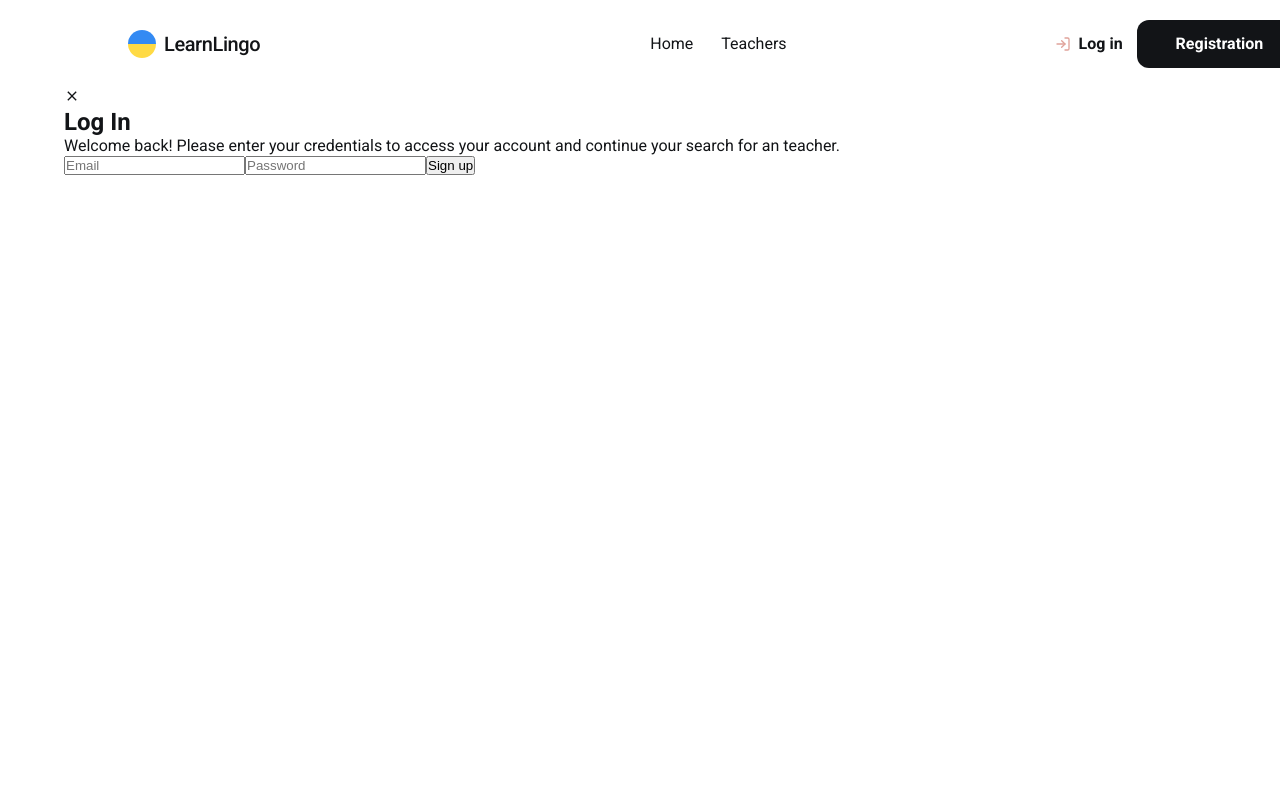
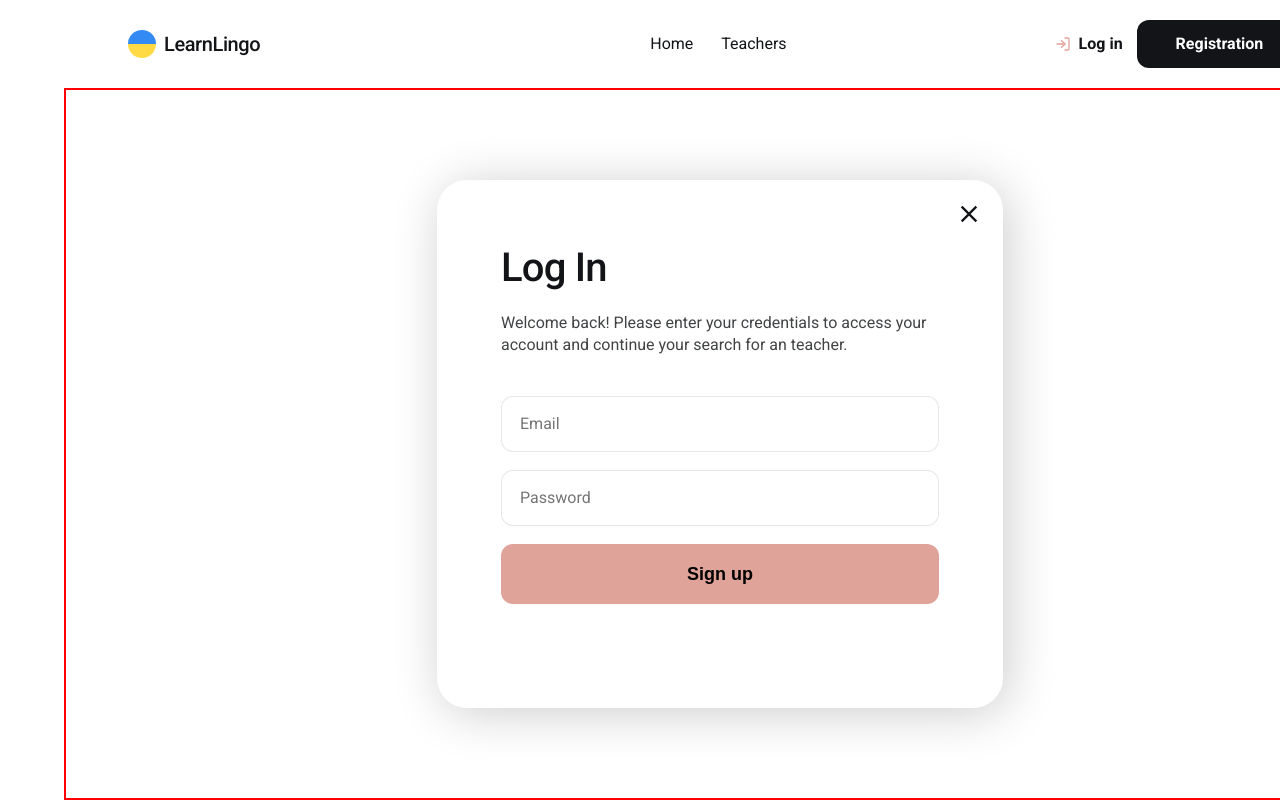
Before and after one commit to ABurianenko/LearnLingo, a React (Vite) app: page /login in a window 1280 px wide. Shown: the top 800 px of the page. Built offline with nearby package versions, Linux system fonts and the light colour scheme; no server answers.

Commit message:
modal styles

```diff
--- a/src/components/Auth/AuthModal.jsx
+++ b/src/components/Auth/AuthModal.jsx
@@ -49,7 +49,7 @@ export function AuthModal() {
     const {
         register,
         handleSubmit,
-        formState: { errors, isSubmitting },
+        formState: { isSubmitting },
         reset,
     } = useForm({ resolver: yupResolver(schema), mode: 'onTouched' });
 
@@ -57,8 +57,7 @@ export function AuthModal() {
     const onClose = useCallback(() => {
         reset();
         dispatch(closeModal());
-    }, [dispatch, reset])
-        ;
+    }, [dispatch, reset]);
 
     useEffect(() => {
         if (!mode) return;
@@ -95,11 +94,6 @@ export function AuthModal() {
         };
     }, [mode, onClose])
 
-    useEffect(() => {
-
-    }, []);
-
-
     const onBackdrop = (e) => {
         if (e.target === e.currentTarget) onClose();
     };
@@ -117,43 +111,38 @@ export function AuthModal() {
         }
     }
 
-    console.log(mode);
-
     return (
         <div
             className={s.backdrop}
             onClick={onBackdrop}
-            aria-hidden="true"
         >
             <div
                 className={s.modal}
                 ref={dialogRef}
                 aria-modal="true"
             >
-                <IoMdClose onClick={onClose} />
-                <h2>
+                <IoMdClose className={s.closeBtn} onClick={onClose} />
+                <h2 className={s.modal_title}>
                     {mode === 'register' ? 'Registration' : 'Log In'}
                 </h2>
-                <p>
+                <p className={s.modal_text}>
                     {mode === 'register' ?
                         'Thank you for your interest in our platform! In order to register, we need some information. Please provide us with the following information' :
                         'Welcome back! Please enter your credentials to access your account and continue your search for an teacher.'}
                 </p>
                 <form
+                    className={s.modal_form}
                     onSubmit={handleSubmit(onSubmit)}
                 >
                     {mode === 'register' && (
-                        <>
-                            <input placeholder="Name" {...register("name")} aria-invalid={!!errors.name} />
-                            {errors.name && <p className="err">{errors.name.message}</p>}
-                        </>
-
+                        <input className={s.modal_form_input} placeholder="Name" {...register("name")} />
                     )}
-                    <input placeholder="Email" {...register("email")} aria-invalid={!!errors.name} />
-                    {errors.name && <p className="err">{errors.email.message}</p>}
-                    <input placeholder="Password" {...register("password")} aria-invalid={!!errors.name} />
-                    {errors.name && <p className="err">{errors.password.message}</p>}
-                    <button type="submit" disabled={isSubmitting}>
+                    <input className={s.modal_form_input} placeholder="Email" {...register("email")} />
+                    <input className={s.modal_form_input} placeholder="Password" {...register("password")} />
+                    <button
+                        className={s.modal_form_btn}
+                        type="submit"
+                        disabled={isSubmitting}>
                         {isSubmitting ? 'Submitting...' : mode === 'login' ? 'Log in' : 'Sign up'}
                     </button>
                 </form>
--- a/src/components/Auth/AuthModal.module.css
+++ b/src/components/Auth/AuthModal.module.css
@@ -0,0 +1,84 @@
+.backdrop {
+    width: 100%;
+    height: calc(100vh - 88px);
+    z-index: 1000;
+    border: 2px solid red;
+    display: flex;
+    align-items: center;
+    justify-content: center;
+}
+
+.modal {
+    position: relative;
+
+    max-width: 566px;
+    padding: 64px;
+
+    border-radius: 30px;
+    box-shadow:
+            5px 5px 50px 0 rgba(0, 0, 0, 0.20) ,
+            5px 5px 50px 0 rgba(255, 255, 255, 0.20);
+}
+
+.closeBtn {
+    position: absolute;
+    top: 20px;
+    right: 20px;
+
+    width: 28px;
+    height: 28px;
+}
+
+.modal_title {
+    font-size: 40px;
+    font-style: normal;
+    font-weight: 500;
+    line-height: 1.2;
+    letter-spacing: -0.8px;
+
+    margin-bottom: 20px;
+}
+
+.modal_text {
+    color: rgba(18, 20, 23, 0.80);
+    font-weight: 400;
+    line-height: 1.38;
+
+    margin-bottom: 40px;
+}
+
+.modal_form {
+    display: flex;
+    flex-direction: column;
+    gap: 18px;
+
+    margin-bottom: 40px;
+}
+
+.modal_form_input {
+    padding: 16px 18px;
+    border-radius: 12px;
+    border: 1px solid rgba(18, 20, 23, 0.10);
+
+    color: #121417;
+    font-family: Roboto;
+    font-size: 16px;
+    font-style: normal;
+    font-weight: 400;
+    line-height: 1.38;
+}
+
+.modal_form_btn {
+    display: flex;
+    justify-content: center;
+    padding: 16px;
+
+    border-radius: 12px;
+    border: none;
+    background-color: var(--main-color);
+
+    font-size: 18px;
+    font-style: normal;
+    font-weight: 700;
+    line-height: 1.56;
+}
--- a/src/index.css
+++ b/src/index.css
@@ -4,9 +4,9 @@
   padding: 0;
 }
 
-body {
+#root {
   width: 1440px;
-  min-height: 100vh;
+  max-height: 100vh;
   margin: 0 auto;
   padding: 20px 64px 32px 64px;
   background-color: #fff;
--- a/src/pages/Home/Home.jsx
+++ b/src/pages/Home/Home.jsx
@@ -24,12 +24,12 @@ export const Home = () => {
                         <path d="M45.6392 43.742C44.8124 45.6909 43.8338 47.4849 42.7 49.1342C41.1545 51.3829 39.8891 52.9391 38.9139 53.8034C37.4021 55.2221 35.7824 55.9487 34.0479 55.9901C32.8027 55.9901 31.3011 55.6284 29.5531 54.895C27.7994 54.1651 26.1877 53.8034 24.7141 53.8034C23.1686 53.8034 21.5111 54.1651 19.7381 54.895C17.9625 55.6284 16.532 56.0107 15.4384 56.0486C13.7751 56.1209 12.1172 55.3736 10.4624 53.8034C9.40616 52.8634 8.08505 51.252 6.50243 48.9689C4.80439 46.5312 3.40838 43.7041 2.31471 40.4812C1.14343 36.9998 0.556274 33.6288 0.556274 30.3651C0.556274 26.6267 1.34792 23.4023 2.93359 20.7004C4.17978 18.5299 5.83765 16.818 7.91262 15.5612C9.98758 14.3043 12.2296 13.6639 14.644 13.6229C15.9651 13.6229 17.6976 14.0399 19.8505 14.8593C21.9973 15.6816 23.3758 16.0985 23.9802 16.0985C24.432 16.0985 25.9633 15.6111 28.5593 14.6389C31.0142 13.7376 33.0862 13.3643 34.7835 13.5113C39.3829 13.89 42.8384 15.7401 45.1364 19.0735C41.0229 21.6167 38.9881 25.1788 39.0286 29.7484C39.0657 33.3079 40.3311 36.2699 42.8181 38.6216C43.9452 39.7132 45.2039 40.5568 46.6043 41.156C46.3006 42.0547 45.98 42.9156 45.6392 43.742Z" fill="url(#paint1_linear_19910_14)"/>
                         <defs>
                             <linearGradient id="paint0_linear_19910_14" x1="23.5803" y1="0.269165" x2="23.5803" y2="56.0534" gradientUnits="userSpaceOnUse">
-                            <stop stop-color="var(--bg-color)"/>
-                            <stop offset="1" stop-color="var(--laptop-color-2)"/>
+                            <stop stopColor="var(--bg-color)"/>
+                            <stop offset="1" stopColor="var(--laptop-color-2)"/>
                             </linearGradient>
                             <linearGradient id="paint1_linear_19910_14" x1="23.5803" y1="0.269165" x2="23.5803" y2="56.0534" gradientUnits="userSpaceOnUse">
-                            <stop stop-color="var(--bg-color)"/>
-                            <stop offset="1" stop-color="var(--apple-color)"/>
+                            <stop stopColor="var(--bg-color)"/>
+                            <stop offset="1" stopColor="var(--apple-color)"/>
                             </linearGradient>
                         </defs>
                     </svg>
--- a/src/redux/theme/slice.jsx
+++ b/src/redux/theme/slice.js
@@ -10,10 +10,10 @@ const themeSlice = createSlice({
     initialState,
     reducers: {
         setTheme: (state, action) => {
-            state.mode = action.payload;
+            state.current = action.payload;
         }
     }
 });
 
-export const setTheme = themeSlice.actions;
+export const {setTheme} = themeSlice.actions;
 export const themeReducer = themeSlice.reducer;
```
Also changed, not shown: src/ui/CloseBtn/CloseBtn.jsx (added).
